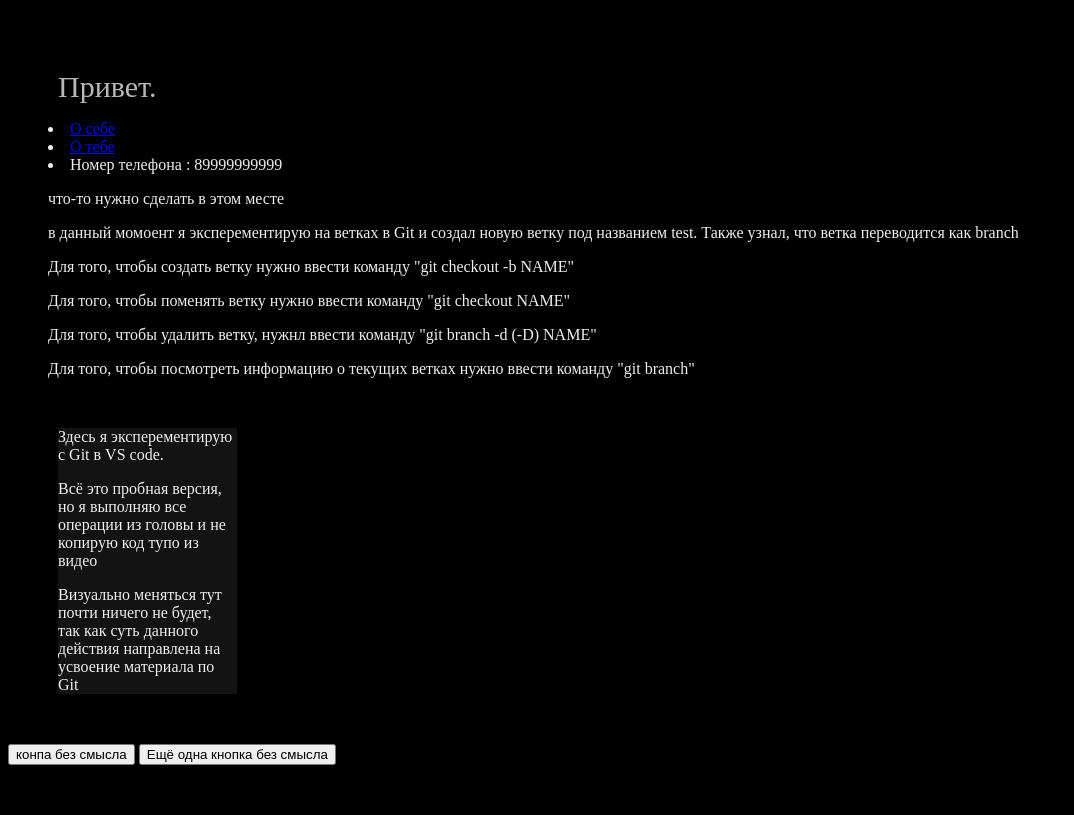
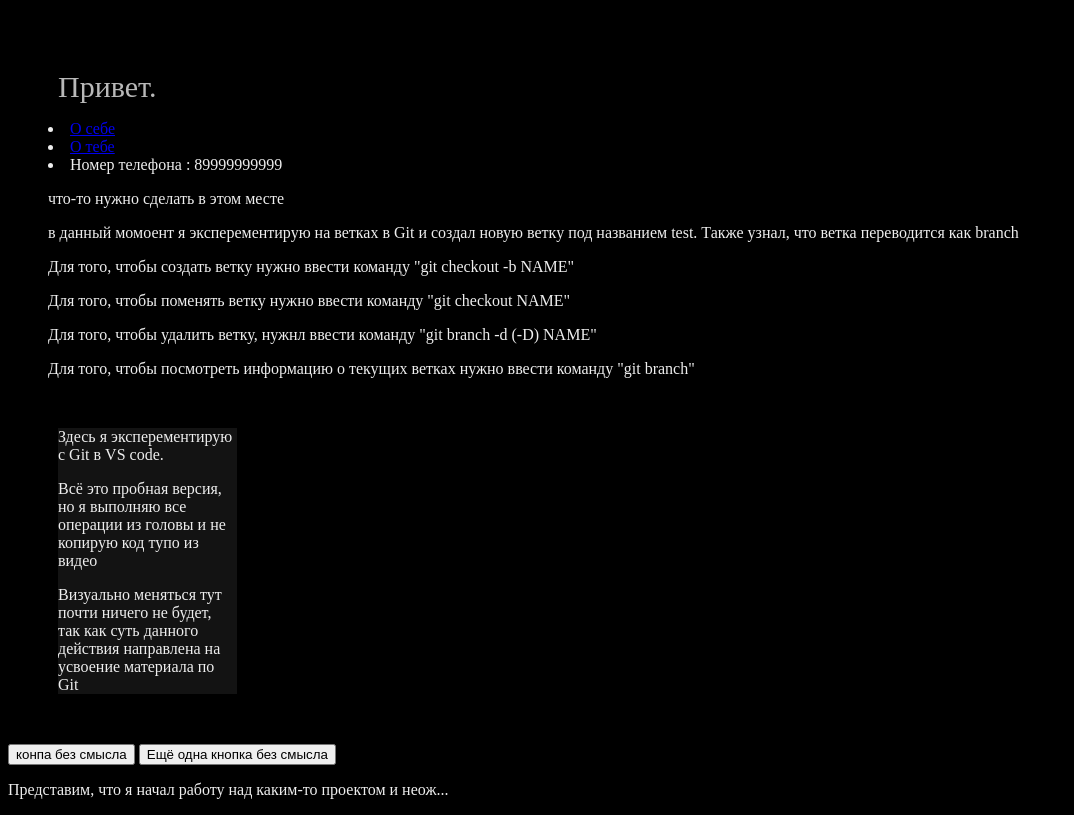
Before and after one commit to Camenout/training, a plain HTML site: page html/index.html in a window 1280 px wide. Shown: the whole page, without its empty margins (0-1074 px from the left). Drawn offline with Linux system fonts and the light colour scheme.

Commit message:
вернуля к старой работе

```diff
--- a/html/index.html
+++ b/html/index.html
@@ -33,6 +33,9 @@
         </nav>
         <button>конпа без смысла</button>
         <button>Ещё одна кнопка без смысла</button>
+        <nav>
+            <p>Представим, что я начал работу над каким-то проектом и неож...</p>
+        </nav>
     </main>
 </body>
 </html>
```
